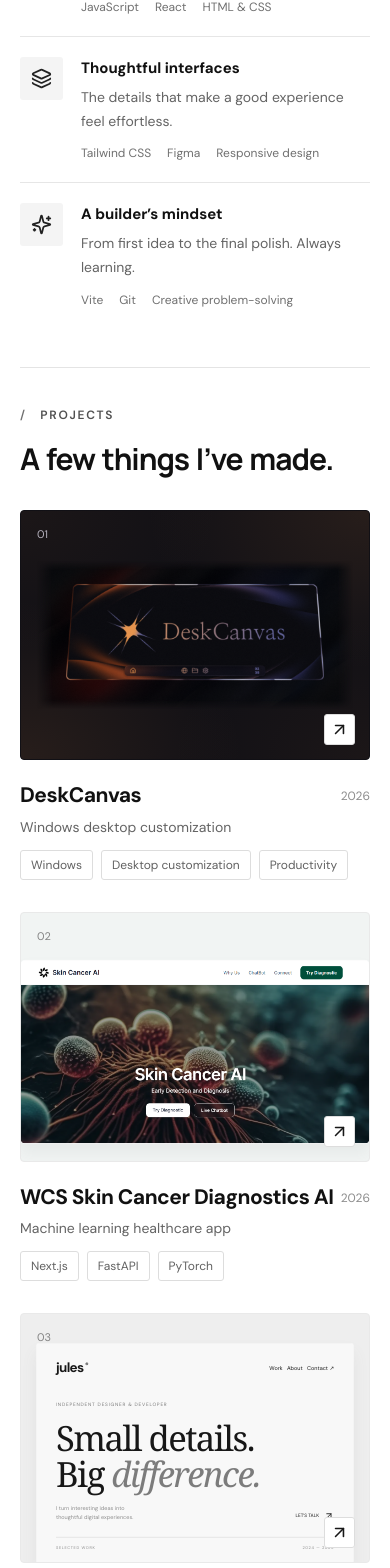
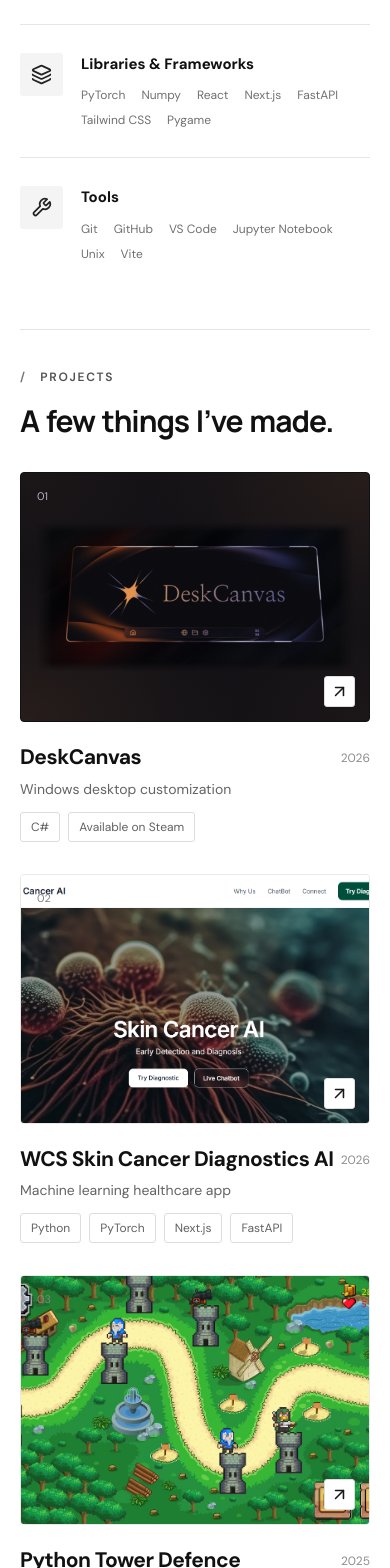
Before and after one commit to brianlee8974/portfolio, a React (Vite) app: page / in a window 390 px wide. Shown: the part 1527-3095 px from the top of the page. Built offline with nearby package versions, Linux system fonts and the light colour scheme.

Commit message:
finalize portfolio

```diff
--- a/src/components/About.jsx
+++ b/src/components/About.jsx
@@ -1,24 +1,21 @@
-import { Code2, Layers, Sparkles } from 'lucide-react'
+import { Code2, Layers, Wrench} from 'lucide-react'
 import SlideIn from './SlideIn.jsx'
 
 const skillGroups = [
   {
     icon: Code2,
-    title: 'Frontend development',
-    text: 'Responsive, accessible experiences built for real people.',
-    skills: ['JavaScript', 'React', 'HTML & CSS'],
+    title: 'Languages',
+    skills: ['Python', 'Java', 'C#', 'C', 'JavaScript', 'Typescript', 'HTML/CSS', 'R'],
   },
   {
     icon: Layers,
-    title: 'Thoughtful interfaces',
-    text: 'The details that make a good experience feel effortless.',
-    skills: ['Tailwind CSS', 'Figma', 'Responsive design'],
+    title: 'Libraries & Frameworks',
+    skills: ['PyTorch', 'Numpy', 'React', 'Next.js', 'FastAPI', 'Tailwind CSS', 'Pygame',]
   },
   {
-    icon: Sparkles,
-    title: 'A builder’s mindset',
-    text: 'From first idea to the final polish. Always learning.',
-    skills: ['Vite', 'Git', 'Creative problem-solving'],
+    icon: Wrench,
+    title: 'Tools',
+    skills: ['Git', 'GitHub', 'VS Code', 'Jupyter Notebook', 'Unix', 'Vite',],
   },
 ]
 
@@ -54,11 +51,11 @@
       </div>
       <div className="skills-panel pt-[3px]">
         <SlideIn as="p" className="eyebrow">
-          WHAT I BRING TO THE TABLE
+          TECH STACKS
         </SlideIn>
         {skillGroups.map(({ icon: Icon, title, text, skills }, index) => (
           <SlideIn
-            className="flex gap-[18px] border-b border-b-[#e6e6e6] py-5
+            className="flex gap-[18px] border-b border-b-[#e6e6e6] py-7
               last:border-b-0"
             key={title}
             delay={index * 80}
--- a/src/components/Contact.jsx
+++ b/src/components/Contact.jsx
@@ -7,7 +7,7 @@
     <section id="contact" className="contact-section page-width">
       <div className="contact-panel">
         <SlideIn as="p" className="eyebrow">
-          03 / WHAT’S NEXT?
+          / CONTACT
         </SlideIn>
         <SlideIn as="h2" delay={80}>
           Have something
--- a/src/components/ProjectDialog.jsx
+++ b/src/components/ProjectDialog.jsx
@@ -1,5 +1,5 @@
 import { useEffect, useRef } from 'react'
-import { ArrowUpRight, X } from 'lucide-react'
+import { ArrowUpRight, Github, X } from 'lucide-react'
 import ProjectPreview from './previews/ProjectPreview.jsx'
 
 export default function ProjectDialog({ project, onClose }) {
@@ -59,6 +59,13 @@
                 target="_blank"
                 rel="noopener noreferrer"
               >
+                {project.platform === 'steam' && (
+                  <img
+                    className="platform-icon"
+                    src="/images/steam-logo.png"
+                    alt=""
+                  />
+                )}
                 {project.linkLabel}
                 <ArrowUpRight size={18} />
               </a>
@@ -70,6 +77,7 @@
                 target="_blank"
                 rel="noopener noreferrer"
               >
+                <Github className="repository-icon" size={18} />
                 {project.repositoryLabel || 'Repository'}
                 <ArrowUpRight size={18} />
               </a>
--- a/src/components/previews/ProjectPreview.jsx
+++ b/src/components/previews/ProjectPreview.jsx
@@ -1,11 +1,11 @@
 import DeskCanvasPreview from './DeskCanvasPreview.jsx'
-import FolioPreview from './FolioPreview.jsx'
 import SkinCancerPreview from './SkinCancerPreview.jsx'
+import TowerDefencePreview from './TowerDefencePreview.jsx'
 
 const previews = {
   deskcanvas: DeskCanvasPreview,
   skincancer: SkinCancerPreview,
-  folio: FolioPreview,
+  towerdefence: TowerDefencePreview,
 }
 
 export default function ProjectPreview({ projectId }) {
--- /dev/null
+++ b/src/components/previews/TowerDefencePreview.jsx
@@ -0,0 +1,11 @@
+export default function TowerDefencePreview() {
+  return (
+    <div className="tower-window" aria-hidden="true">
+      <img
+        className="tower-preview-image"
+        src="/images/towerdefence-header.png"
+        alt="Python Tower Defence game"
+      />
+    </div>
+  )
+}
--- a/src/data/portfolio.js
+++ b/src/data/portfolio.js
@@ -13,7 +13,7 @@
     name: 'DeskCanvas',
     type: 'Windows desktop customization',
     year: '2026',
-    tags: ['Windows', 'Desktop customization', 'Productivity'],
+    tags: ['C#', 'Available on Steam'],
     description:
       'A Windows app for making your desktop your own. Arrange customizable ' +
       'panels, organize apps, and build a workspace around your daily workflow.',
@@ -24,13 +24,14 @@
     color: 'deskcanvas',
     url: 'https://store.steampowered.com/app/4889250/DeskCanvas/',
     linkLabel: 'View on Steam',
+     platform: 'steam',
   },
   {
     id: 'skincancer',
     name: 'WCS Skin Cancer Diagnostics AI',
     type: 'Machine learning healthcare app',
     year: '2026',
-    tags: ['Next.js', 'FastAPI', 'PyTorch'],
+    tags: ['Python', 'PyTorch', 'Next.js', 'FastAPI',],
     description:
       'An AI-assisted screening tool that classifies skin lesion images ' +
       'and returns confidence scores and recommendations.',
@@ -45,18 +46,19 @@
     repositoryLabel: 'GitHub',
   },
   {
-    id: 'folio',
-    name: 'Folio',
-    type: 'Developer portfolio',
-    year: '2025',
-    tags: ['Vite', 'React', 'Tailwind CSS'],
-    description:
-      'A little personality, a lot of intention. A responsive home for ' +
-      'the things you make and the story behind them.',
+    id: 'towerdefence',
+    name: 'Python Tower Defence',
+    type: 'Pygame tower defense game',
+      year: '2025',
+      tags: ['Python', 'Pygame'],
+      description:
+        'A Python tower defense game built with Pygame, where players place ' +
+        'defensive towers to stop waves of enemies.',
     detail:
-      'The portfolio you are exploring is the working implementation of ' +
-      'this concept. It includes responsive navigation, accessible project ' +
-      'dialogs, reusable components, and a content-first layout.',
-    color: 'mint',
+        'The game is organized across reusable Python modules for the game ' +
+        'loop, enemies, settings, and menus. Run it locally after installing Pygame.',
+      color: 'tower',
+      repositoryUrl: 'https://github.com/brianlee8974/Python-TowerDefence',
+      repositoryLabel: 'GitHub',
   },
 ]
--- a/src/index.css
+++ b/src/index.css
@@ -577,19 +577,32 @@
   pointer-events: none;
 }
 .skin-window {
-  width: 460px;
-  height: 242px;
+  width: 100%;
+  height: 100%;
   padding: 0;
   background: #fbfcfb;
-  border: 1px solid #ffffff;
-  border-radius: 6px;
-  box-shadow: 0 12px 20px #66736d14;
-  transform: translate(15px, 20px);
+  border: 0;
+  border-radius: 0;
+  box-shadow: none;
+  transform: none;
   overflow: hidden;
   pointer-events: none;
   color: #52605a;
 }
 .skin-preview-image {
+  display: block;
+  width: 100%;
+  height: 100%;
+  object-fit: cover;
+  object-position: center;
+}
+.tower-window {
+  width: 100%;
+  height: 100%;
+  overflow: hidden;
+  pointer-events: none;
+}
+.tower-preview-image {
   display: block;
   width: 100%;
   height: 100%;
@@ -859,6 +872,11 @@
   font-size: 14px;
   font-weight: 500;
 }
+.platform-icon {
+  width: 18px;
+  height: 18px;
+  object-fit: contain;
+}
 .site-footer {
   display: flex;
   align-items: center;
@@ -966,8 +984,7 @@
   .about-section {
     gap: 45px;
   }
-  .forma-window,
-  .skin-window {
+  .forma-window {
     min-width: 410px;
     transform: translate(18px, 20px) scale(0.87) rotate(0deg);
   }
@@ -1050,8 +1067,7 @@
   .project-grid .project-card:not(.project-featured) {
     grid-column: 1/-1;
   }
-  .forma-window,
-  .skin-window {
+  .forma-window {
     min-width: auto;
     width: 460px;
     transform: translateY(15px) rotate(0deg);
@@ -1178,8 +1194,7 @@
   .project-visual {
     height: 250px;
   }
-  .forma-window,
-  .skin-window {
+  .forma-window {
     min-width: 420px;
     transform: translateY(15px) scale(0.76) rotate(0deg);
   }
@@ -1404,11 +1419,11 @@
 }
 
 @media (hover: hover) and (pointer: fine) and (prefers-reduced-motion: no-preference) {
-  button.project-visual > :is(.deskcanvas-preview, .forma-window, .skin-window, .folio-window) {
+  button.project-visual > :is(.deskcanvas-preview, .forma-window, .skin-window, .tower-window, .folio-window) {
     transition: scale 600ms cubic-bezier(0.22, 1, 0.36, 1);
   }
 
-  button.project-visual:hover > :is(.deskcanvas-preview, .forma-window, .skin-window, .folio-window) {
+  button.project-visual:hover > :is(.deskcanvas-preview, .forma-window, .skin-window, .tower-window, .folio-window) {
     scale: 1.08;
   }
 
@@ -1425,6 +1440,14 @@
   .header-cta:hover svg,
   .text-link:hover svg {
     translate: 3px -3px;
+  }
+
+  .project-link-secondary:hover .repository-icon {
+    translate: 0 0;
+  }
+
+  .button-primary:hover .platform-icon {
+    translate: 0 0;
   }
 
   .hero-actions .button-primary:hover svg {
```
Also changed, not shown: public/images/steam-logo.png (added), public/images/towerdefence-header.png (added).
